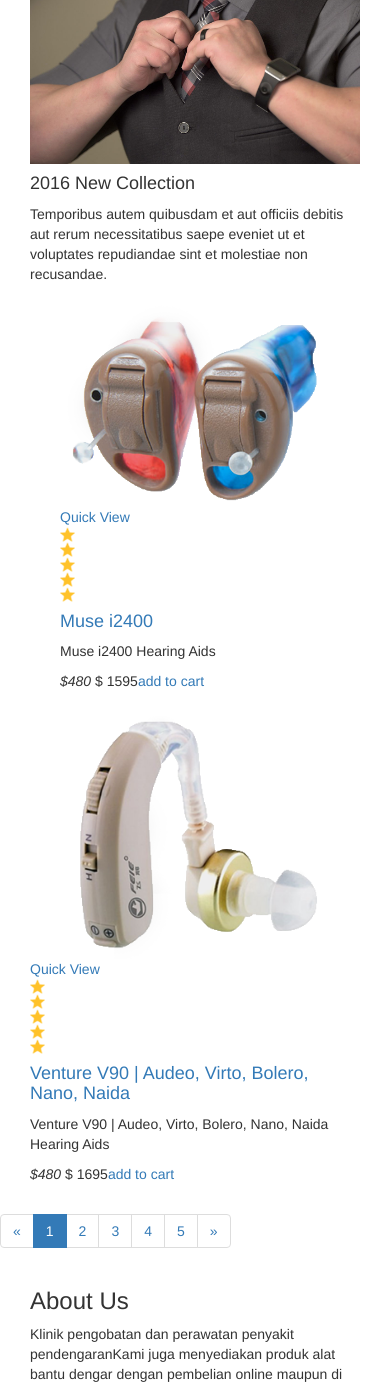
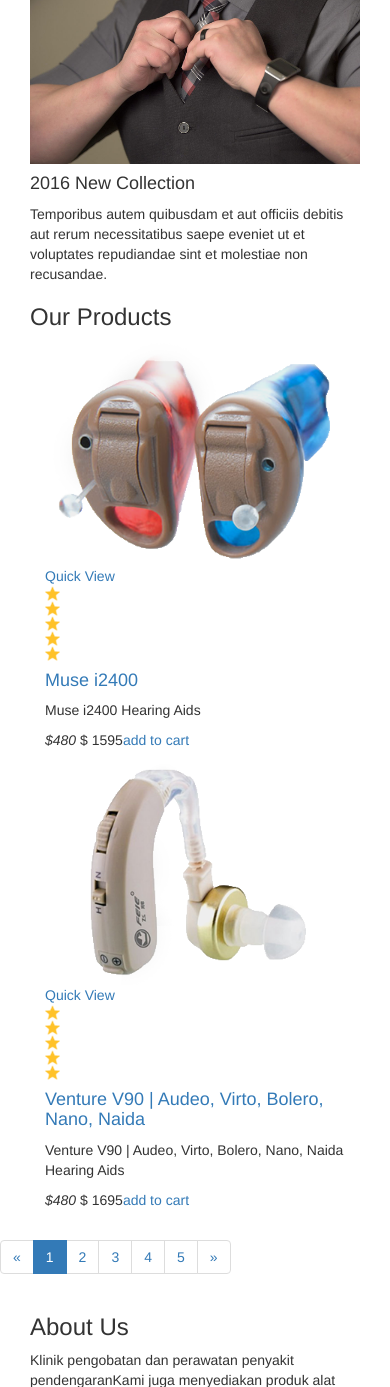
Before and after one commit to hasankhadiki/puma, a CodeIgniter app: page /puma/dm_user/products in a window 390 px wide. Shown: the part 486-1873 px from the top of the page. Run offline with CodeIgniter, Linux system fonts and the light colour scheme; data comes from the database, SQL or seed files in the repository; some libraries are stand-ins or nearby versions.

Commit message:
Progress-7 (Tampilan Produk sudah horizontal)

```diff
--- a/application/views/header.php
+++ b/application/views/header.php
@@ -13,7 +13,7 @@
 			</div>
 			<div class="logo-nav">
 				<div class="logo-nav-left animated wow zoomIn" data-wow-delay=".5s">
-					<h1><a href="index.html">P   u   m   a <span>Hearing Aid</span></a></h1>
+					<h1><a href="<?php echo base_url('index.php/dm_user/home');?>">P   u   m   a <span>Hearing Aid</span></a></h1>
 				</div>
 				<div class="logo-nav-left1">
 					<nav class="navbar navbar-default">
--- a/application/views/v_products.php
+++ b/application/views/v_products.php
@@ -97,130 +97,20 @@ Smartphone Compatible web template, free webdesigns for Nokia, Samsung, LG, Sony
 						</div>
 					</div>
 				</div><!--
-				<div class="products-right-grids-bottom">
-					<div class="col-md-4 products-right-grids-bottom-grid">
-						<div class="new-collections-grid1 products-right-grid1 animated wow slideInUp" data-wow-delay=".5s">
-							<div class="new-collections-grid1-image">
-								<a href="<?php echo base_url()."dm_user/view/v_single";?>" class="product-image"><img src="images/19.jpg" alt=" " class="img-responsive"></a>
-								<div class="new-collections-grid1-image-pos products-right-grids-pos">
-									<a href="<?php echo base_url()."dm_user/view/v_single";?>">Quick View</a>
-								</div>
-								<div class="new-collections-grid1-right products-right-grids-pos-right">
-									<div class="rating">
-										<div class="rating-left">
-											<img src="images/2.png" alt=" " class="img-responsive">
-										</div>
-										<div class="rating-left">
-											<img src="images/2.png" alt=" " class="img-responsive">
-										</div>
-										<div class="rating-left">
-											<img src="images/2.png" alt=" " class="img-responsive">
-										</div>
-										<div class="rating-left">
-											<img src="images/1.png" alt=" " class="img-responsive">
-										</div>
-										<div class="rating-left">
-											<img src="images/1.png" alt=" " class="img-responsive">
-										</div>
-										<div class="clearfix"> </div>
-									</div>
-								</div>
-							</div>
-							<h4><a href="single.html">Formal Shirt</a></h4>
-							<p>Vel illum qui dolorem.</p>
-							<div class="simpleCart_shelfItem products-right-grid1-add-cart">
-								<p><i>$325</i> <span class="item_price">$250</span><a class="item_add" href="#">add to cart </a></p>
-							</div>
-						</div>
-					</div>
-
-					<div class="col-md-4 products-right-grids-bottom-grid">
-						<div class="new-collections-grid1 products-right-grid1 animated wow slideInUp" data-wow-delay=".5s">
-							<div class="new-collections-grid1-image">
-								<a href="single.html" class="product-image"><img src="images/25.jpg" alt=" " class="img-responsive"></a>
-								<div class="new-collections-grid1-image-pos products-right-grids-pos">
-									<a href="single.html">Quick View</a>
-								</div>
-								<div class="new-collections-grid1-right products-right-grids-pos-right">
-									<div class="rating">
-										<div class="rating-left">
-											<img src="images/2.png" alt=" " class="img-responsive">
-										</div>
-										<div class="rating-left">
-											<img src="images/2.png" alt=" " class="img-responsive">
-										</div>
-										<div class="rating-left">
-											<img src="images/2.png" alt=" " class="img-responsive">
-										</div>
-										<div class="rating-left">
-											<img src="images/1.png" alt=" " class="img-responsive">
-										</div>
-										<div class="rating-left">
-											<img src="images/1.png" alt=" " class="img-responsive">
-										</div>
-										<div class="clearfix"> </div>
-									</div>
-								</div>
-							</div>
-							<h4><a href="single.html">Blazer</a></h4>
-							<p>Vel illum qui dolorem.</p>
-							<div class="simpleCart_shelfItem products-right-grid1-add-cart">
-								<p><i>$585</i> <span class="item_price">$489</span><a class="item_add" href="#">add to cart </a></p>
-							</div>
-						</div>
-					</div>
-					<div class="col-md-4 products-right-grids-bottom-grid">
-						<div class="new-collections-grid1 products-right-grid1 animated wow slideInUp" data-wow-delay=".5s">
-							<div class="new-collections-grid1-image">
-								<a href="single.html" class="product-image"><img src="images/26.jpg" alt=" " class="img-responsive"></a>
-								<div class="new-collections-grid1-image-pos products-right-grids-pos">
-									<a href="single.html">Quick View</a>
-								</div>
-								<div class="new-collections-grid1-right products-right-grids-pos-right">
-									<div class="rating">
-										<div class="rating-left">
-											<img src="images/2.png" alt=" " class="img-responsive">
-										</div>
-										<div class="rating-left">
-											<img src="images/2.png" alt=" " class="img-responsive">
-										</div>
-										<div class="rating-left">
-											<img src="images/2.png" alt=" " class="img-responsive">
-										</div>
-										<div class="rating-left">
-											<img src="images/1.png" alt=" " class="img-responsive">
-										</div>
-										<div class="rating-left">
-											<img src="images/1.png" alt=" " class="img-responsive">
-										</div>
-										<div class="clearfix"> </div>
-									</div>
-								</div>
-							</div>
-							<h4><a href="single.html">Blazer</a></h4>
-							<p>Vel illum qui dolorem.</p>
-							<div class="simpleCart_shelfItem products-right-grid1-add-cart">
-								<p><i>$585</i> <span class="item_price">$489</span><a class="item_add" href="#">add to cart </a></p>
-							</div>
-						</div>
-					</div> -->
-
 
 <!-- collections -->
+<div class="new-collections">
+	<h3 class="animated wow zoomIn" data-wow-delay=".5s">Our Products</h3>
+	<div class="container-fluid">
+		<div class="row">
 
-					<div class="new-collections">
-						<div class="container">
 <?php $i=0;
 foreach ($data as $x) { ?>
-							<p class="est animated wow zoomIn" data-wow-delay=".5s"></p>
-							<div class="new-collections-grids">
 
-								<div class="col-md-12 new-collections-grid">
-									<div class="new-collections-grid-sub-grids">
-										<div class="new-collections-grid1-sub">
+			<div class="col-md-6">
 				<div class="new-collections-grid1 animated wow slideInUp" data-wow-delay=".5s">
 											<div class="new-collections-grid1-image">
-													<a href="single.html" class="product-image"><img src="<?php echo $x['image']; ?>" alt=" " class="img-responsive" /></a>
+												<a href="single.html" class="product-image"><img src="<?php echo base_url().$x['image']; ?>" alt=" " class="img-responsive" /></a>
 												<div class="new-collections-grid1-image-pos">
 													<a data-toggle="modal" data-target="#Product-Modal<?php echo $i; ?>" href="">Quick View</a>
 												</div>
@@ -248,23 +138,13 @@ Smartphone Compatible web template, free webdesigns for Nokia, Samsung, LG, Sony
 											<h4><a href="single.html"><?php echo $x['nama_barang'];  ?></a></h4>
 											<p><?php echo $x['deskripsi_barang'];  ?></p>
 											<div class="new-collections-grid1-left simpleCart_shelfItem">
-													<p><i>$480</i> <span class="item_price">$ <?php echo $x['harga_barang'];  ?></span><a class="item_add" href="#">add to cart</a></p>
-												</div>
-											</div>
-										</div>
-
-										<div class="clearfix"> </div>
+												<p><i>$480</i> <span class="item_price">$ <?php echo $x['harga_barang'];  ?></span><a class="item_add" href="#">add to cart </a></p>
 											</div>
 										</div>
 
 									<script src="<?php echo base_url();?>assets/js/jquery.countdown.js"></script>
 									<script src="<?php echo base_url();?>assets/js/script.js"></script>
-
-								</div>
 									<div class="clearfix"> </div>
-
-							</div>
-						</div>
 								</div>
 
 <!-- Product Modal -->
@@ -323,6 +203,12 @@ Smartphone Compatible web template, free webdesigns for Nokia, Samsung, LG, Sony
 	</div>
 
             <?php } ?>
+
+			</div>
+		</div>
+	</div>
+</div>
+
 <!-- Product Modal -->
 
 					<div class="clearfix"> </div>
```
Also changed, not shown: application/views/v_home.php (+17 -19 lines). Lines whose indentation alone changed are shown as unchanged.
